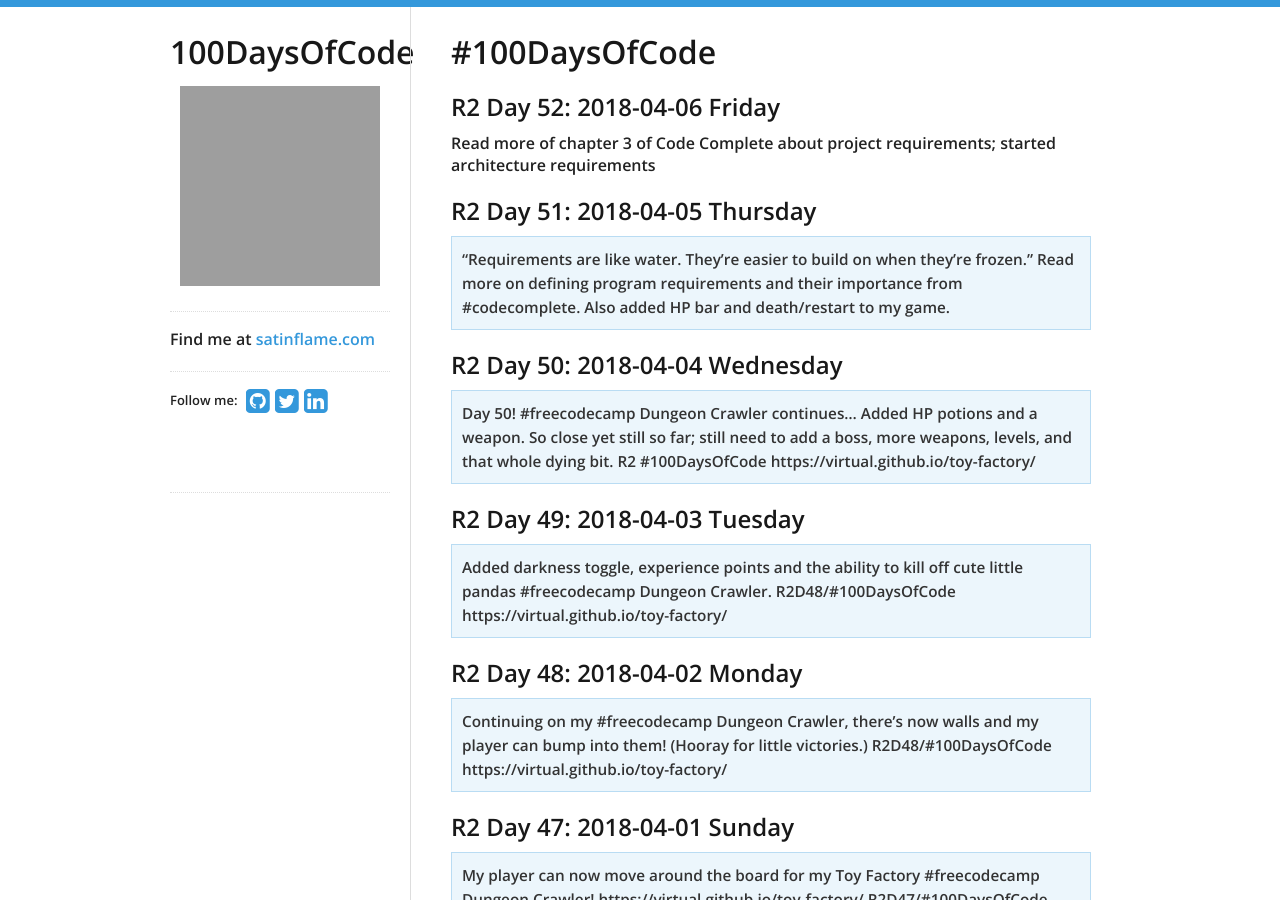
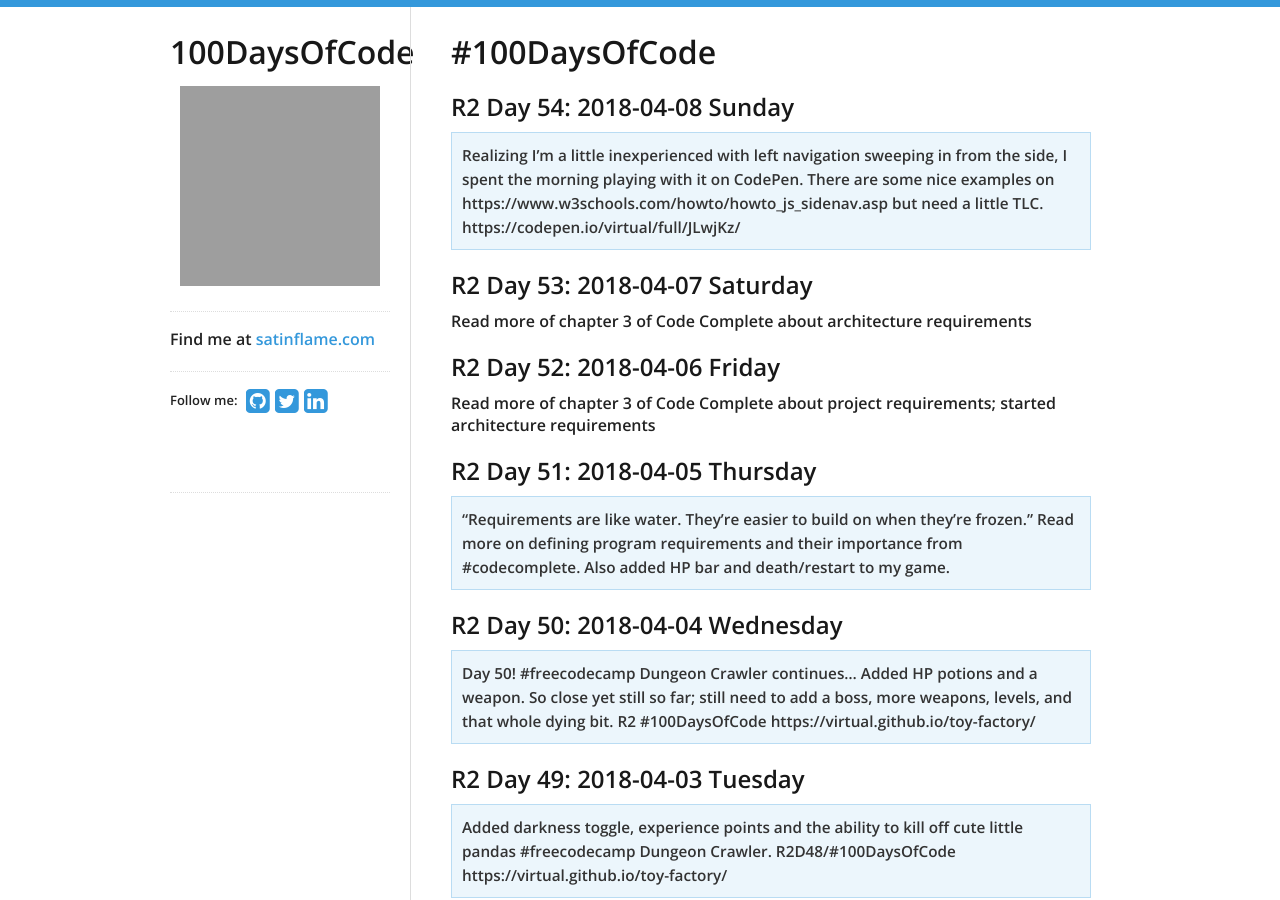
Before and after one commit to virtual/100daysofcode, a Jekyll site: the page built from index.md, in a window 1280 px wide and 900 px high. Built offline with Jekyll 4.4.1, drawn with Linux system fonts in a browser that asks for light colours; nearby versions of some CDN libraries; our own code applies the rules of GitHub Pages for plain Markdown files; grey boxes are pictures that could not be loaded.

Commit message:
Update index.md

```diff
--- a/index.md
+++ b/index.md
@@ -1,4 +1,12 @@
 # #100DaysOfCode
+
+## R2 Day 54: 2018-04-08 Sunday
+
+> Realizing I'm a little inexperienced with left navigation sweeping in from the side, I spent the morning playing with it on CodePen. There are some nice examples on https://www.w3schools.com/howto/howto_js_sidenav.asp but need a little TLC. https://codepen.io/virtual/full/JLwjKz/
+
+## R2 Day 53: 2018-04-07 Saturday
+
+Read more of chapter 3 of Code Complete about architecture requirements
 
 ## R2 Day 52: 2018-04-06 Friday
 
```
